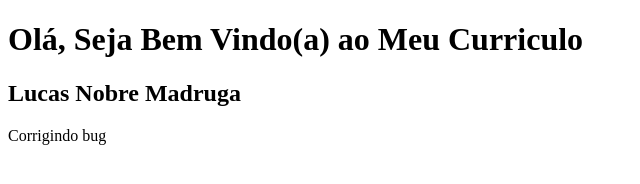
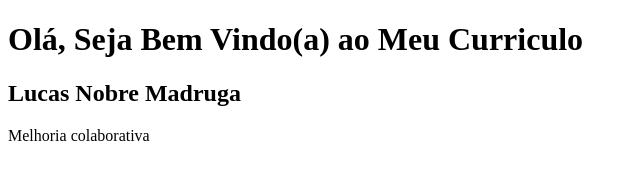
Before and after one commit to lucasnobremadruga/meu-curriculo, a plain HTML site: page index.html in a window 1280 px wide. Shown: the full height of the page, 0-640 px from the left. Drawn offline with Linux system fonts and the light colour scheme.

Commit message:
Adicionando no Index a melhoria colaborativa

```diff
--- a/index.html
+++ b/index.html
@@ -8,7 +8,7 @@
 <body>
     <h1>Olá, Seja Bem Vindo(a) ao Meu Curriculo</h1>
     <h2>Lucas Nobre Madruga</h2>
-    <p>Corrigindo bug</p>
+    <p>Melhoria colaborativa</p>
     <script src="app.js"></script>
 </body>
 </html>
```
